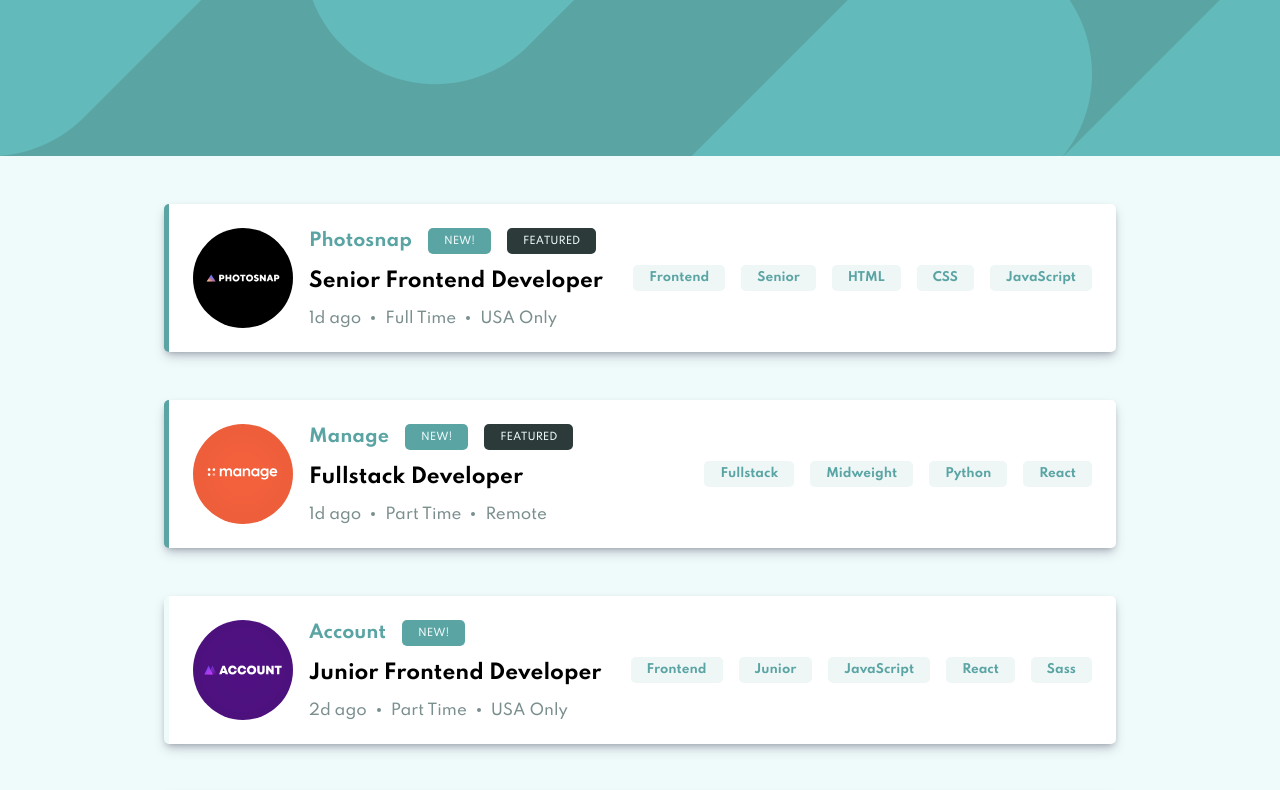
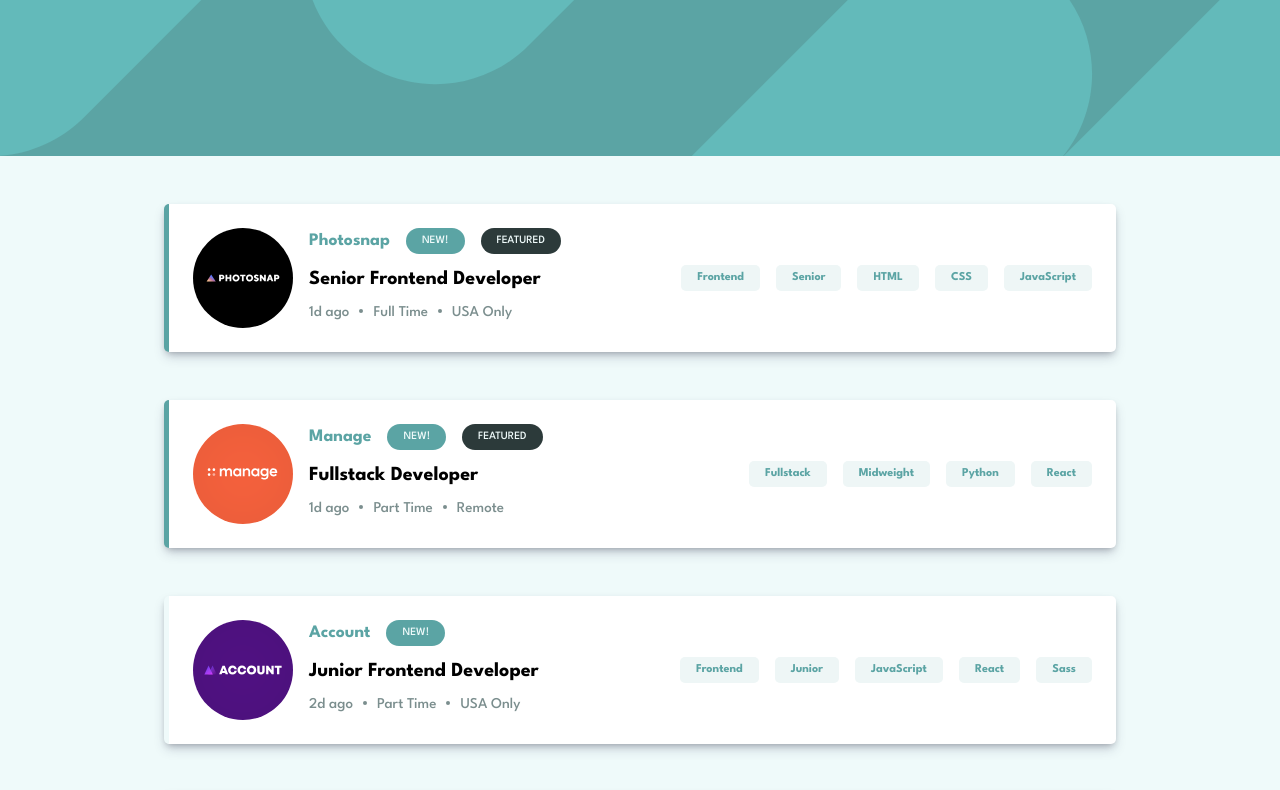
Before and after one commit to Krealf/Job-listings-with-filtering, a React (Vite) app: page / in a window 1280 px wide. Shown: the top 790 px of the page. Built offline with nearby package versions, Linux system fonts and the light colour scheme.

Commit message:
feat: added fonts in project and fix border-radius in badge

```diff
--- a/src/index.css
+++ b/src/index.css
@@ -1,4 +1,18 @@
-@import url('https://fonts.googleapis.com/css2?family=Spartan:wght@500;700&display=swap');
+@font-face {
+  font-family: "Spartan";
+  src: url("./fonts/LeagueSpartan-Medium.woff2") format("woff2");
+  font-weight: 500;
+  font-style: normal;
+  font-display: swap;
+}
+
+@font-face {
+  font-family: "Spartan";
+  src: url("./fonts/LeagueSpartan-Bold.woff2") format("woff2");
+  font-weight: 700;
+  font-style: normal;
+  font-display: swap;
+}
 
 * {
   box-sizing: border-box;
@@ -34,7 +48,6 @@ body {
 }
 
 .container {
-  width: 100;
   padding: 0 0.75rem;
   margin: 0 auto;
 }
@@ -114,6 +127,15 @@ body {
   background-color: var(--grey-200);
   color: var(--primary);
 }
+
+.badge--rounded {
+  border-radius: 1rem;
+}
+
+.badge--rounded > span {
+  font-size: 0.7rem;
+}
+
 .badge-remover {
   background-color: var(--primary);
   color: var(--grey-100);
@@ -196,7 +218,7 @@ body {
   content: '';
   position: absolute;
   right: -6px;
-  top: 6px;
+  top: 4px;
   width: 4px;
   height: 4px;
   background-color: var(--grey-800);
```
Also changed, not shown: src/fonts/LeagueSpartan-Bold.woff2 (added), src/fonts/LeagueSpartan-Medium.woff2 (added).
